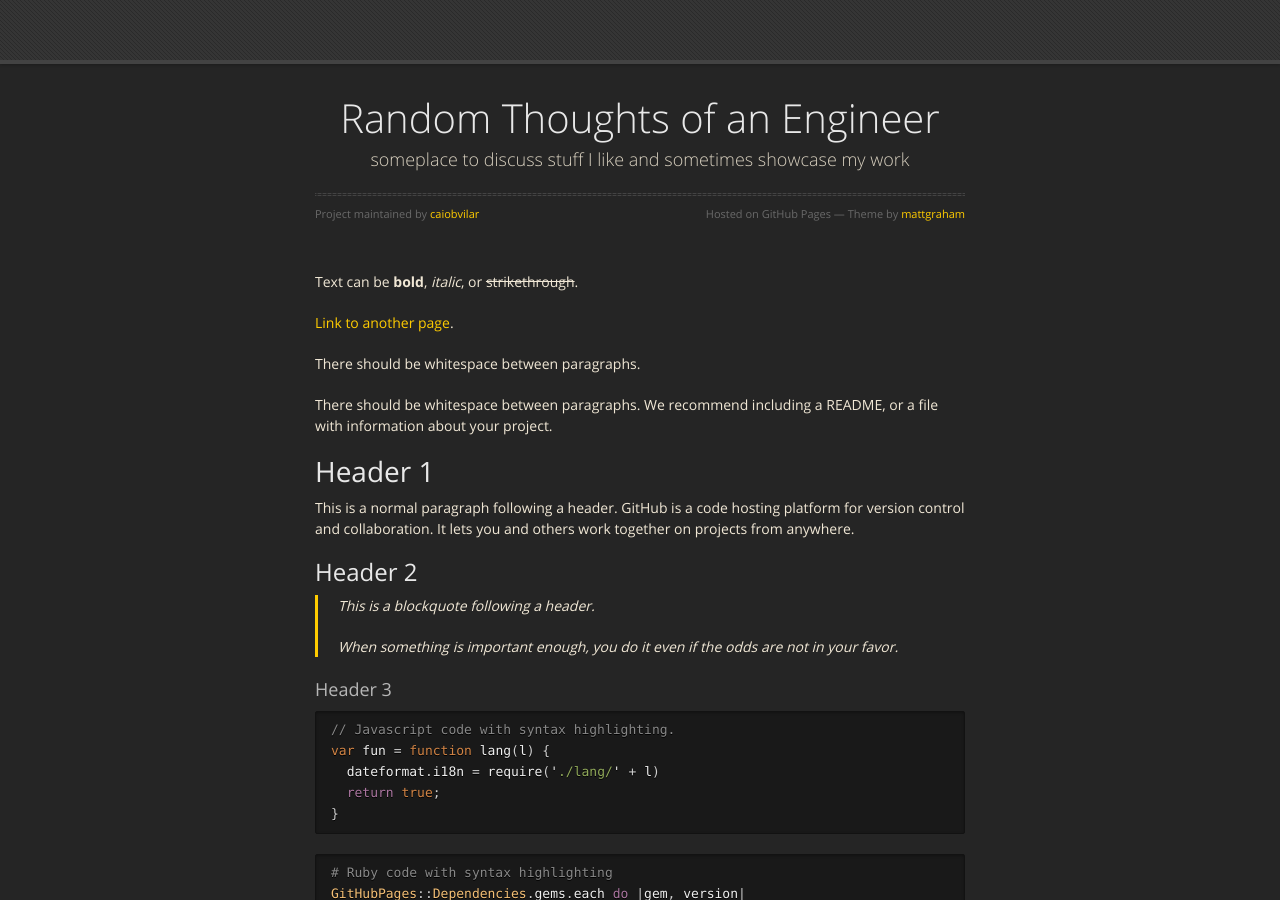
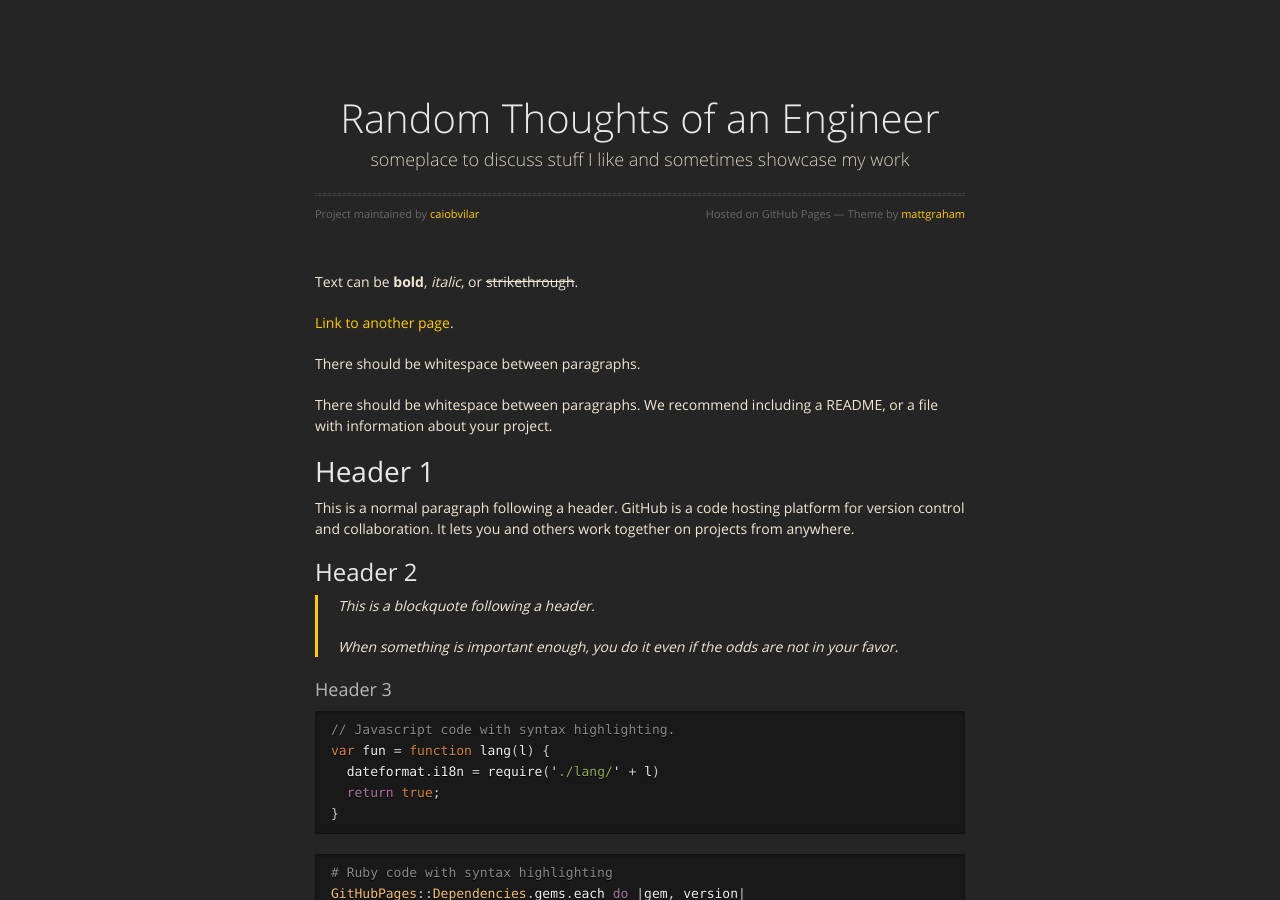
Before and after one commit to caiobvilar/caiobvilar.github.io, a Jekyll site: the page built from index.md, in a window 1280 px wide and 900 px high. Built offline with Jekyll 4.4.1, drawn with Linux system fonts in a browser that asks for light colours; nearby versions of some CDN libraries.

Commit message:
update++

```diff
--- a/_layouts/default.html
+++ b/_layouts/default.html
@@ -18,16 +18,6 @@
 
   </head>
   <body>
-      <div id="header">
-        <nav>
-         <!--  <li class="fork"><a href="{{ site.github.repository_url }}">View On GitHub</a></li> -->
-          {% if site.show_downloads %}
-            <li class="downloads"><a href="{{ site.github.zip_url }}">ZIP</a></li>
-            <li class="downloads"><a href="{{ site.github.tar_url }}">TAR</a></li>
-            <li class="title">DOWNLOADS</li>
-          {% endif %}
-        </nav>
-      </div><!-- end header -->
 
     <div class="wrapper">
 
```
